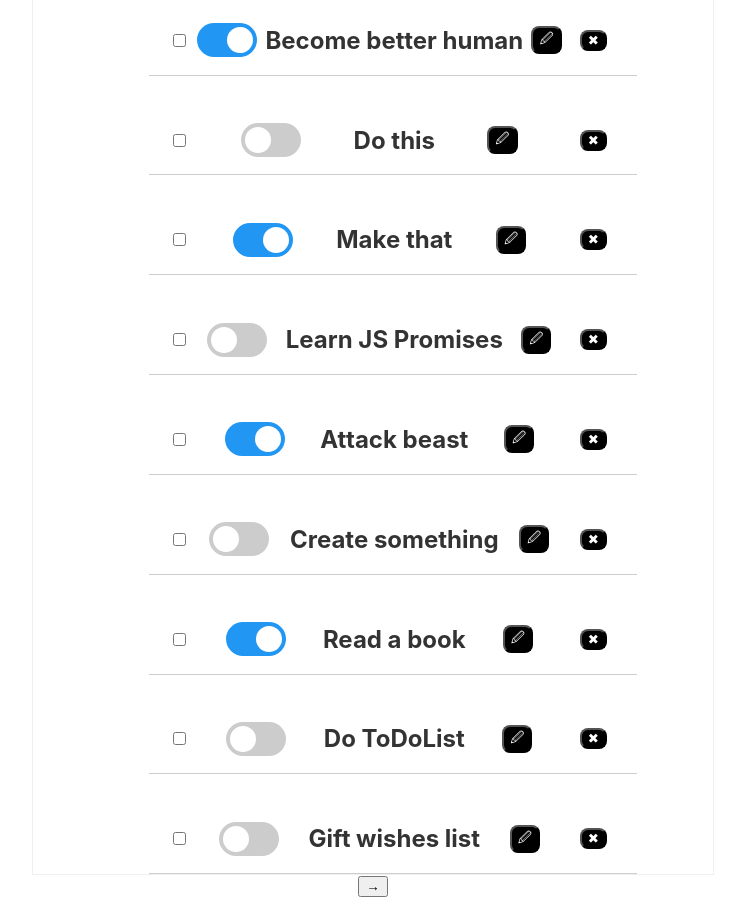
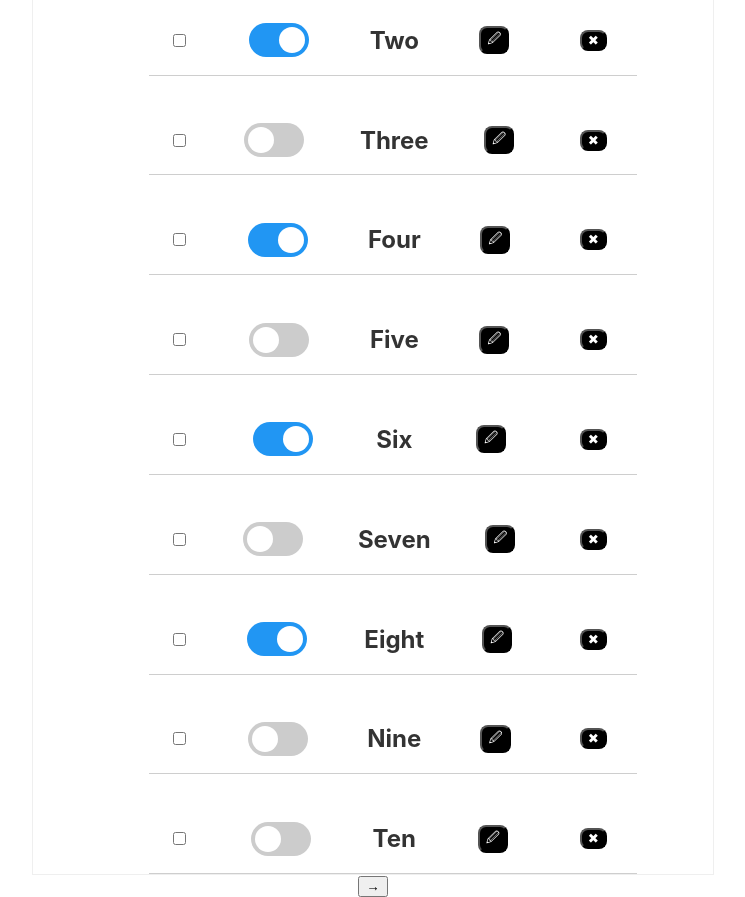
Before and after one commit to pe7r/project, a React (Create React App) app: page / in a window 1280 px wide. Shown: the part 340-1237 px from the top of the page, without its empty margins (267-1012 px from the left). Built offline with nearby package versions, Linux system fonts and the light colour scheme.

Commit message:
Fixed showing pagination on edge of 10 and 11 on page 1 (April 1) #1

```diff
--- a/src/App.js
+++ b/src/App.js
@@ -131,11 +131,6 @@ class App extends Component {
 		this.setState(prevState => {
 			return {currentPage: prevState.currentPage - 1}
 		})
-		if (this.state.currentPage === 0) {
-			this.setState({
-				currentPage: 1
-			})
-		}
 	}
 
 	changeCurrentPageNext = () => {
@@ -231,6 +226,11 @@ class App extends Component {
     	} else {
     		sortedItems = filteredItems.slice()
     	}
+    	console.log(sortedItems);
+
+
+
+
 
 		let paginatedItems = []
 
@@ -242,11 +242,29 @@ class App extends Component {
 		paginatedItems = paginate(sortedItems, 10, currentPage)
 		console.log(paginatedItems)
 
+		let sortedLength = sortedItems.length
+		console.log(sortedLength);
 
+		let pagination = null
+		    if (currentPage === 1 && tasks.length > 10) {
+	        	pagination = <button onClick={this.changeCurrentPageNext}> → </button>
+	        } else if (sortedLength !== 11 && currentPage === 1) {
+	        	pagination = null
+	        } else if (currentPage !== 1 && sortedLength > 10) {
+	        	pagination = <div className="pagination">
+	        		<button onClick={this.changeCurrentPagePrev}> ← </button>
+	        	    <button onClick={this.changeCurrentPageNext}> → </button>
+	            </div>
+	        } else if (sortedItems.length < 10 && currentPage !== 1) {
+	        	pagination = <button onClick={this.changeCurrentPagePrev}> ← </button>
+	        } else if (sortedItems.length < 1) {
+	        	this.changeCurrentPagePrev()
+	        }
 
 // 1. sort. items -> sortedItems(this.state.isSorted, items)
 // 2. filter -> sortedItems -> filteredtems(true/false)
 // 3. paginate -> filteredItems -> paginatedItems(currentPage/1/2/3)
+
 
 		let items = [];
 
@@ -259,6 +277,7 @@ class App extends Component {
 			onComplete={this.onComplete}
 			onChange={this.onChange}
 			/>)
+
 
 		return (
 			<div className="app">
@@ -289,29 +308,15 @@ class App extends Component {
 		    	    	: <h2> No tasks yet... </h2>
 		    	    }
 		    	</ul>
-		    	<div >
-			        { currentPage > 1
-			        	? <div className="pagination">
-			        		<button onClick={this.changeCurrentPagePrev}> ← </button>
-			        	    <button onClick={this.changeCurrentPageNext}> → </button>
-			              </div>
-			        	: <button onClick={this.changeCurrentPageNext}> → </button>
-			        }
-			    </div>
+		    	<div>
+		    		{	items.length > 0
+		    			? pagination
+		    			: null
+		    		}
+		    	</div>
 			</div>
 		)
 	}
 }
 
 export default App
-
-
-/*{ items.length > 10
-		    	  ? <button onClick={() => this.changeCurrentPage(1)}> 1 </button>
-		    	  <button onClick={() => this.changeCurrentPage(2)}> 2 </button>
-		    	  : <div></div>
-
-		    	  <button onClick={() => this.changeCurrentPage(1)}> 1 </button>
-					<button onClick={() => this.changeCurrentPage(2)}> 2 </button>
-					<button onClick={() => this.changeCurrentPage(3)}> 3 </button>
-		    	}*/
--- a/src/defaultItems.js
+++ b/src/defaultItems.js
@@ -1,66 +1,66 @@
 export default [
 		{
-        title: 'First one',
+        title: 'One',
         date: 1,
         completed: false,
       },
       {
-        title: 'Become better human',
+        title: 'Two',
         date: 2,
         completed: true,
       },
       {
-        title: 'Do this',
+        title: 'Three',
         date: 3,
         completed: false,
       },
       {
-        title: 'Make that',
+        title: 'Four',
         date: 4,
         completed: true,
       },
       {
-        title: 'Learn JS Promises',
+        title: 'Five',
         date: 5,
         completed: false,
       },
       {
-        title: 'Attack beast',
+        title: 'Six',
         date: 6,
         completed: true,
       },
       {
-        title: 'Create something',
+        title: 'Seven',
         date: 7,
         completed: false,
       },
       {
-        title: 'Read a book',
+        title: 'Eight',
         date: 8,
         completed: true,
       },
       {
-        title: 'Do ToDoList',
+        title: 'Nine',
         date: 9,
         completed: false,
       },
       {
-        title: 'Gift wishes list',
+        title: 'Ten',
         date: 10,
         completed: false,
       },
       {
-        title: 'Watch football',
+        title: 'Eleven',
         date: 11,
         completed: true,
       },
       {
-        title: 'Zombies death',
+        title: 'Twelve',
         date: 12,
         completed: true,
       },
       {
-        title: 'Last one',
+        title: 'Thirteen',
         date: 13,
         completed: false,
       },
```
